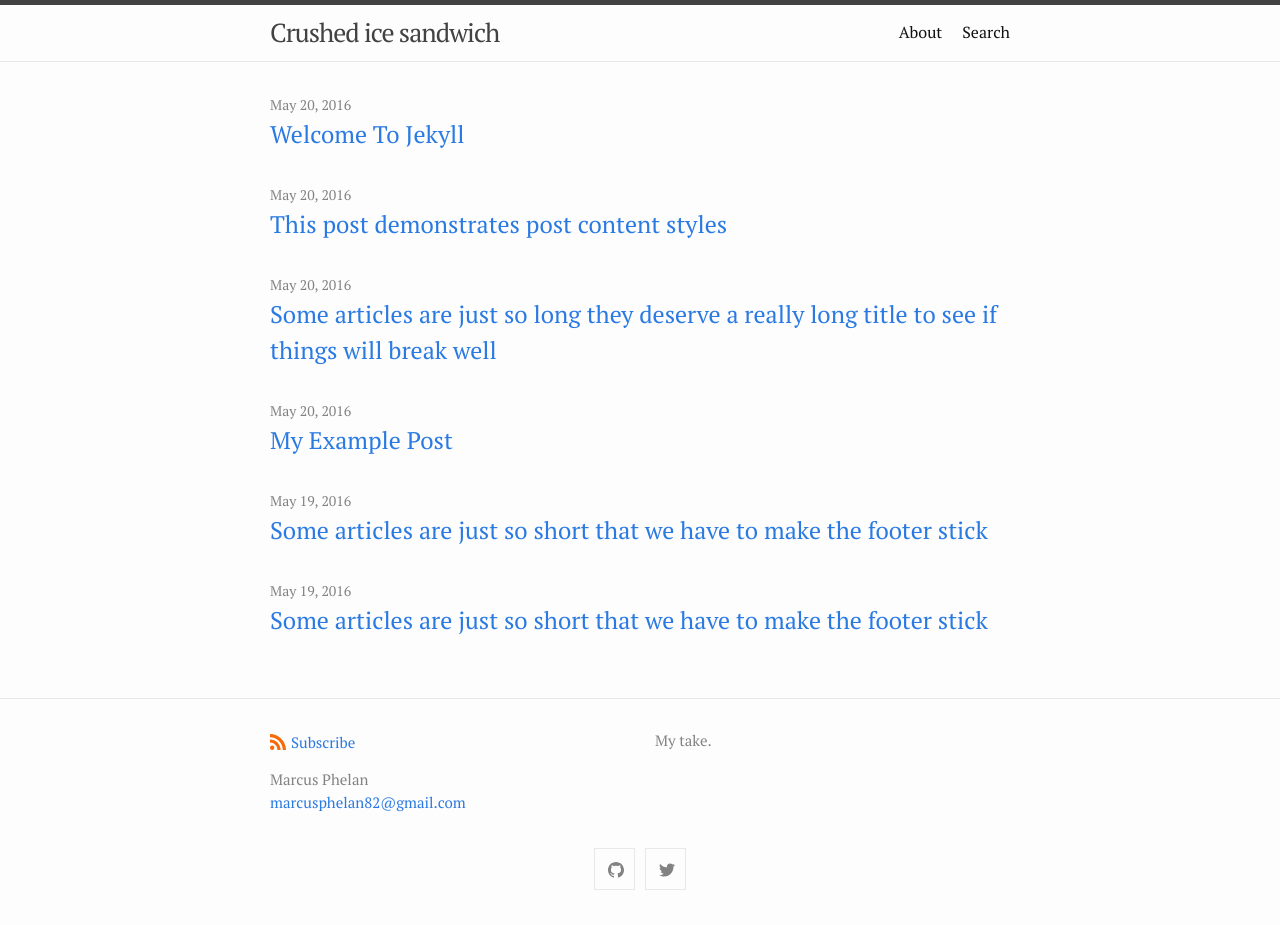
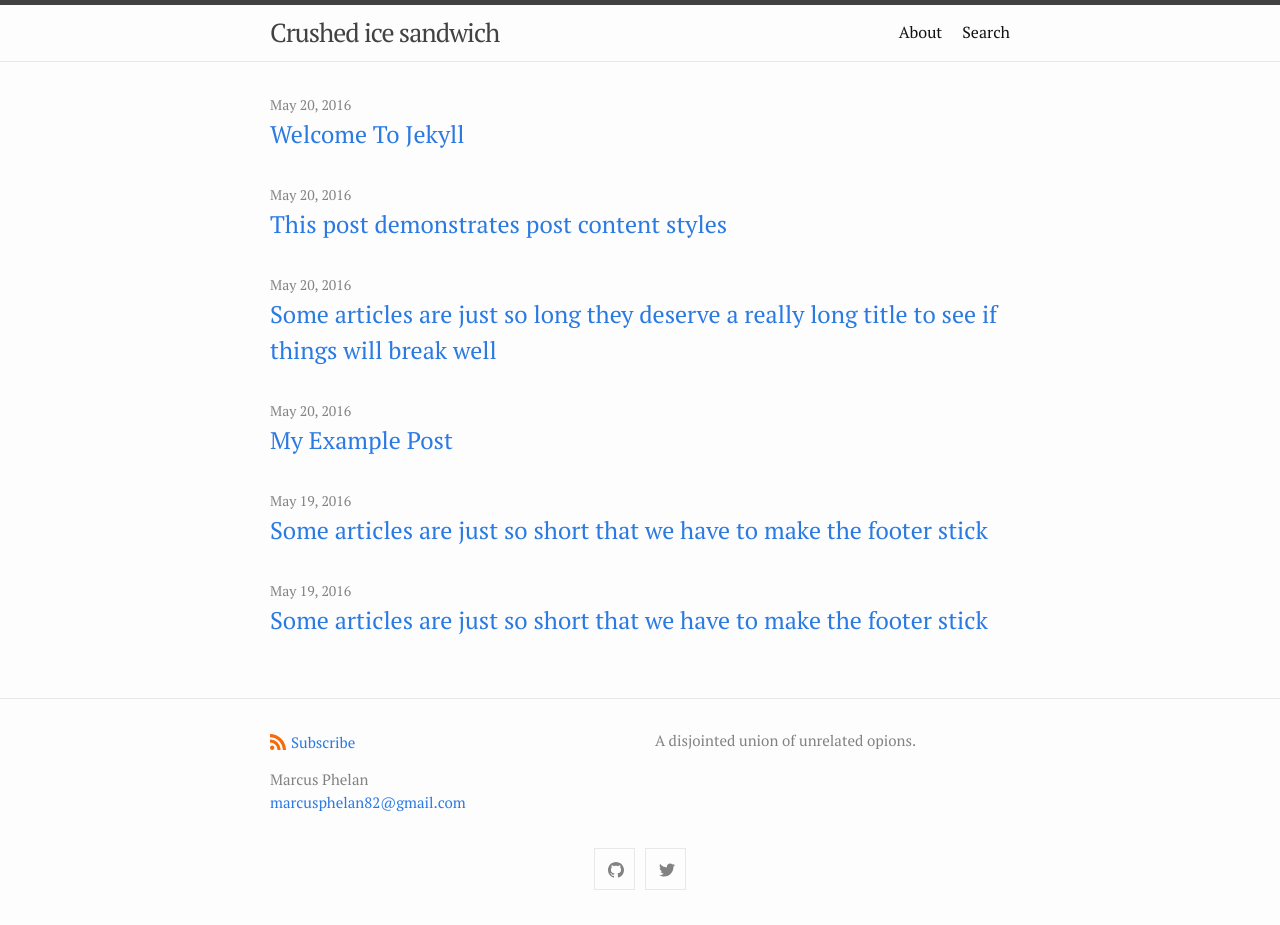
Before and after one commit to marcusphelan/marcusphelan.github.io, a Jekyll site: the page built from index.md, in a window 1280 px wide. Built offline with Jekyll 4.4.1, drawn with Linux system fonts in a browser that asks for light colours.

Commit message:
Update _config.yml

```diff
--- a/_config.yml
+++ b/_config.yml
@@ -3,7 +3,7 @@ author:
   name: Marcus Phelan
   email: marcusphelan82@gmail.com
 description: > # this means to ignore newlines until "show_excerpts:"
-  My take.
+  A disjointed union of unrelated opions.
 
 show_excerpts: false # set to true to show excerpts on the homepage
 
```
